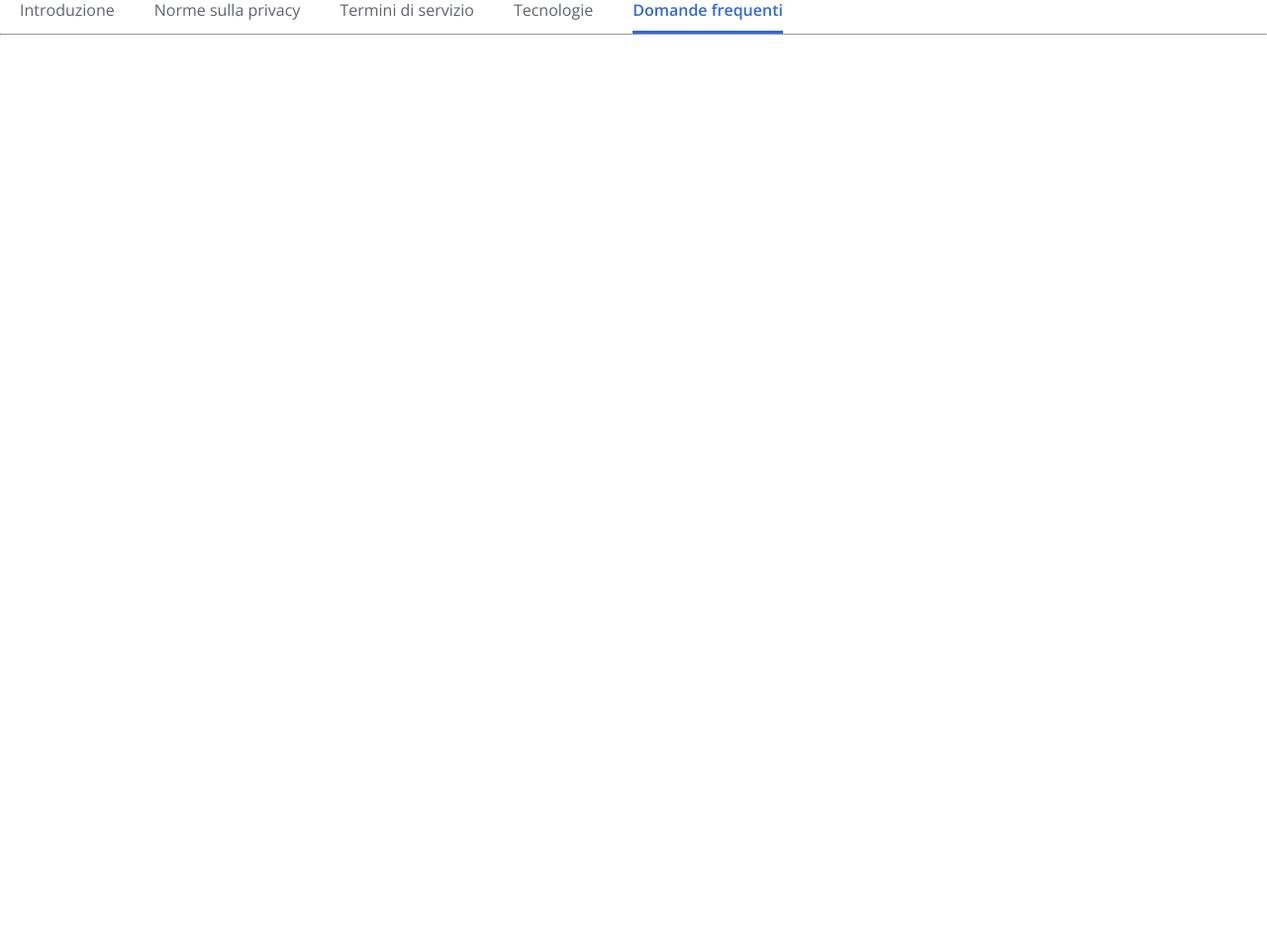
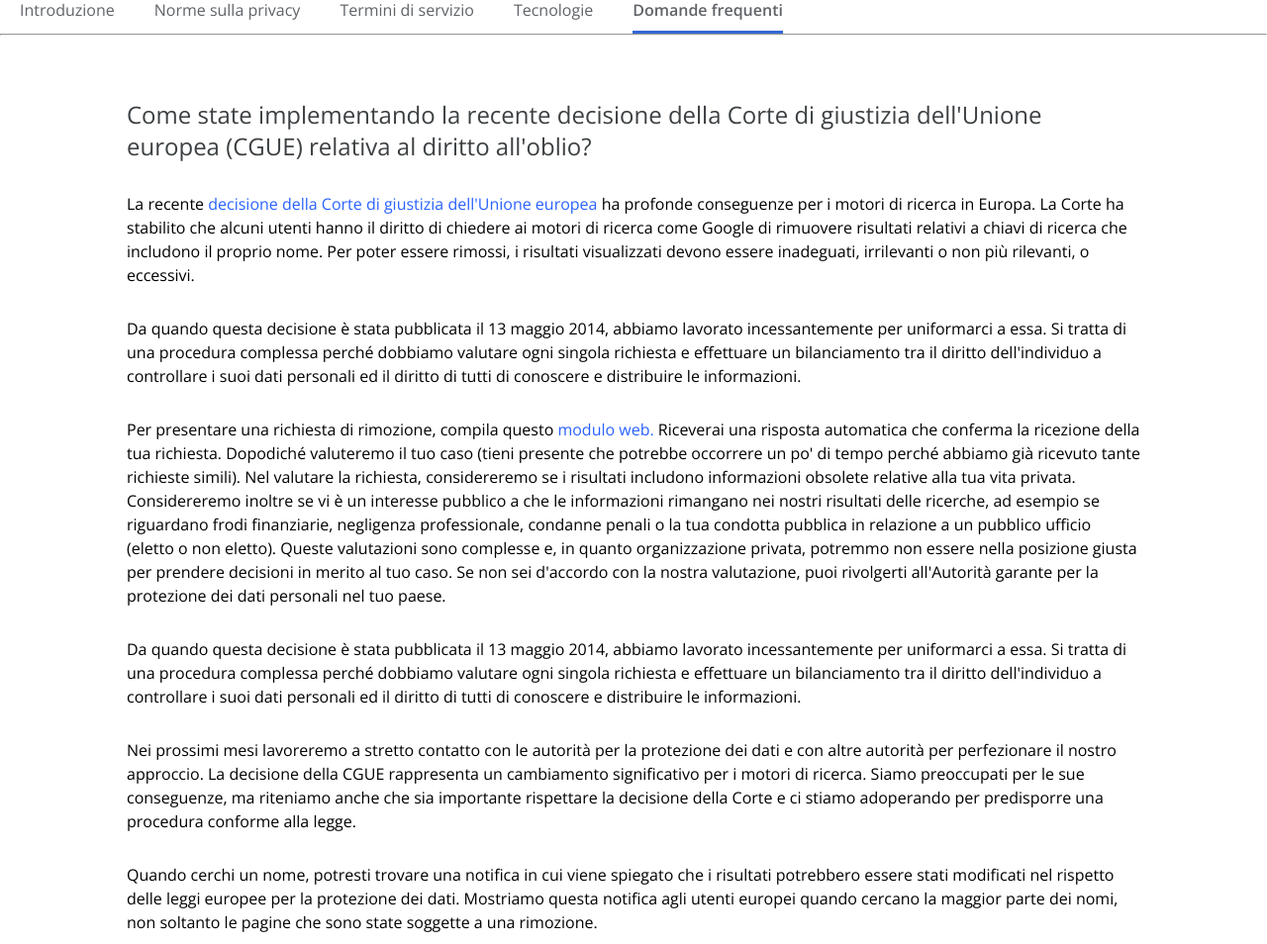
Before and after one commit to leonard0-b/php-google-faq, a PHP site: page / in a window 1280 px wide. Shown: the part 87-1041 px from the top of the page at 99% size. Before the commit the page ends 123 px from the top, so only its background shows below. Run offline with PHP 8.4, Linux system fonts and the light colour scheme; grey boxes are pictures that could not be loaded.

Commit message:
Prima domanda

```diff
--- a/assets/css/master.css
+++ b/assets/css/master.css
@@ -9,6 +9,11 @@
 
 .flex {
   display: flex;
+}
+
+.container {
+  width: 80%;
+  margin: 0 auto;
 }
 
 nav .nav-up {
@@ -44,7 +49,6 @@ nav .nav-down ul {
   padding: 0 20px;
 }
 nav .nav-down ul li {
-  color: #5f6368;
   font-weight: 500;
   margin-right: 40px;
   padding-bottom: 10px;
@@ -54,3 +58,22 @@ nav .nav-down ul li.active {
   border-bottom: 3px solid #3367d6;
   font-weight: 600;
 }
+nav .nav-down ul li a {
+  color: #5f6368;
+}
+
+.question h2 {
+  color: #3c4043;
+  font-weight: 500;
+  font-size: 24px;
+  line-height: 32px;
+  padding: 64px 0 0 0;
+}
+.question p {
+  margin: 10px 0;
+  line-height: 24px;
+  padding-top: 20px;
+}
+.question p a {
+  color: #2962ff;
+}
--- a/index.php
+++ b/index.php
@@ -1,5 +1,15 @@
 <?php
-
+  $faqs = [
+    $qstOne = [
+      "question" => "Come state implementando la recente decisione della Corte di giustizia dell'Unione europea (CGUE) relativa al diritto all'oblio?",
+      "answerPtOne" => "La recente <a href=''><span>decisione della Corte di giustizia dell'Unione europea</span></a> ha profonde conseguenze per i motori di ricerca in Europa. La Corte ha stabilito che alcuni utenti hanno il diritto di chiedere ai motori di ricerca come Google di rimuovere risultati relativi a chiavi di ricerca che includono il proprio nome. Per poter essere rimossi, i risultati visualizzati devono essere inadeguati, irrilevanti o non più rilevanti, o eccessivi.",
+      "answerPtTwo" => "Da quando questa decisione è stata pubblicata il 13 maggio 2014, abbiamo lavorato incessantemente per uniformarci a essa. Si tratta di una procedura complessa perché dobbiamo valutare ogni singola richiesta e effettuare un bilanciamento tra il diritto dell'individuo a controllare i suoi dati personali ed il diritto di tutti di conoscere e distribuire le informazioni.",
+      "answerPtThree" => "Per presentare una richiesta di rimozione, compila questo <a href=''><span>modulo web.</span></a> Riceverai una risposta automatica che conferma la ricezione della tua richiesta. Dopodiché valuteremo il tuo caso (tieni presente che potrebbe occorrere un po' di tempo perché abbiamo già ricevuto tante richieste simili). Nel valutare la richiesta, considereremo se i risultati includono informazioni obsolete relative alla tua vita privata. Considereremo inoltre se vi è un interesse pubblico a che le informazioni rimangano nei nostri risultati delle ricerche, ad esempio se riguardano frodi finanziarie, negligenza professionale, condanne penali o la tua condotta pubblica in relazione a un pubblico ufficio (eletto o non eletto). Queste valutazioni sono complesse e, in quanto organizzazione privata, potremmo non essere nella posizione giusta per prendere decisioni in merito al tuo caso. Se non sei d'accordo con la nostra valutazione, puoi rivolgerti all'Autorità garante per la protezione dei dati personali nel tuo paese.",
+      "answerPtFour" => "Da quando questa decisione è stata pubblicata il 13 maggio 2014, abbiamo lavorato incessantemente per uniformarci a essa. Si tratta di una procedura complessa perché dobbiamo valutare ogni singola richiesta e effettuare un bilanciamento tra il diritto dell'individuo a controllare i suoi dati personali ed il diritto di tutti di conoscere e distribuire le informazioni.",
+      "answerPtFive" => "Nei prossimi mesi lavoreremo a stretto contatto con le autorità per la protezione dei dati e con altre autorità per perfezionare il nostro approccio. La decisione della CGUE rappresenta un cambiamento significativo per i motori di ricerca. Siamo preoccupati per le sue conseguenze, ma riteniamo anche che sia importante rispettare la decisione della Corte e ci stiamo adoperando per predisporre una procedura conforme alla legge.",
+      "answerPtSix" => "Quando cerchi un nome, potresti trovare una notifica in cui viene spiegato che i risultati potrebbero essere stati modificati nel rispetto delle leggi europee per la protezione dei dati. Mostriamo questa notifica agli utenti europei quando cercano la maggior parte dei nomi, non soltanto le pagine che sono state soggette a una rimozione."
+      ]
+  ]
 ?>
 
 
@@ -29,18 +39,33 @@
       </div>
       <div class="nav-down">
         <ul class="flex">
-          <li>Introduzione</li>
-          <li>Norme sulla privacy</li>
-          <li>Termini di servizio</li>
-          <li>Tecnologie</li>
-          <li class="active">Domande frequenti</li>
+          <li><a href="">Introduzione</a></li>
+          <li><a href="">Norme sulla privacy</a> </li>
+          <li><a href="">Termini di servizio</a> </li>
+          <li><a href="">Tecnologie</a> </li>
+          <li class="active"><a href="">Domande frequenti</a></li>
         </ul>
       </div>
       <hr>
     </nav>
-
-
   </header>
-
+  <main>
+      <div class="container">
+        <div class="question">
+          <?php
+          foreach ($faqs as $key => $questions) {
+            echo "<h2>" . $questions["question"] . "</h2>";
+            echo "<p>" . $questions["answerPtOne"] . "</p>";
+            echo "<p>" . $questions["answerPtTwo"] . "</p>";
+            echo "<p>" . $questions["answerPtThree"] . "</p>";
+            echo "<p>" . $questions["answerPtFour"] . "</p>";
+            echo "<p>" . $questions["answerPtFive"] . "</p>";
+            echo "<p>" . $questions["answerPtSix"] . "</p>";
+          }
+          ?>
+          <a href=""></a>
+        </div>
+      </div>
+  </main>
 </body>
 </html>
--- a/src/master.scss
+++ b/src/master.scss
@@ -1,3 +1,4 @@
 @import "partials/_normalize.scss";
 @import "partials/_commons.scss";
 @import "partials/_nav.scss";
+@import "partials/_main.scss";
--- a/src/partials/_commons.scss
+++ b/src/partials/_commons.scss
@@ -1,3 +1,8 @@
 .flex {
   display: flex;
 }
+
+.container {
+  width: 80%;
+  margin: 0 auto;
+}
--- /dev/null
+++ b/src/partials/_main.scss
@@ -0,0 +1,17 @@
+.question {
+  h2 {
+    color:#3c4043;
+    font-weight: 500;
+    font-size: 24px;
+    line-height: 32px;
+    padding: 64px 0 0 0;
+  }
+  p {
+    margin: 10px 0;
+    line-height: 24px;
+    padding-top: 20px;
+    a {
+      color: #2962ff;
+    }
+  }
+}
--- a/src/partials/_nav.scss
+++ b/src/partials/_nav.scss
@@ -32,7 +32,6 @@ nav {
     ul {
       padding: 0 20px;
       li {
-        color:rgb(95, 99, 104);
         font-weight: 500;
         margin-right: 40px;
         padding-bottom: 10px;
@@ -41,6 +40,9 @@ nav {
           border-bottom: 3px solid #3367d6;
           font-weight: 600;
         }
+        a {
+          color:rgb(95, 99, 104);
+        }
       }
     }
   }
```
